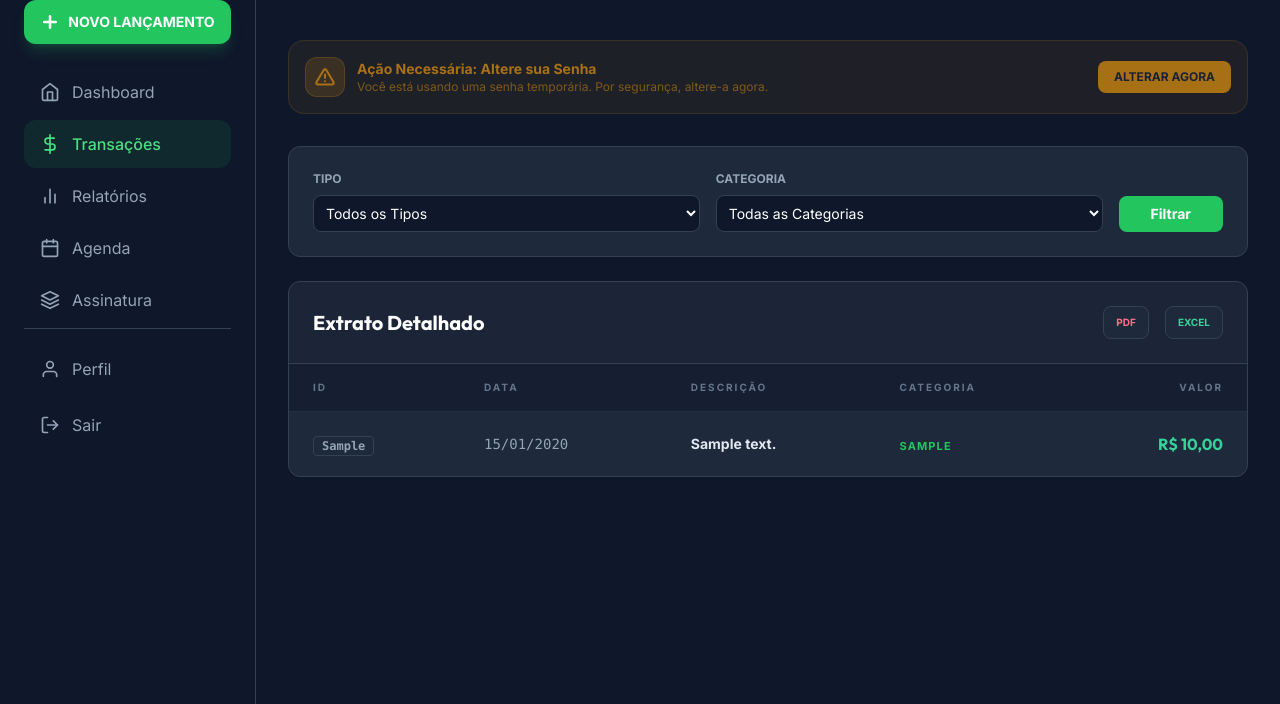
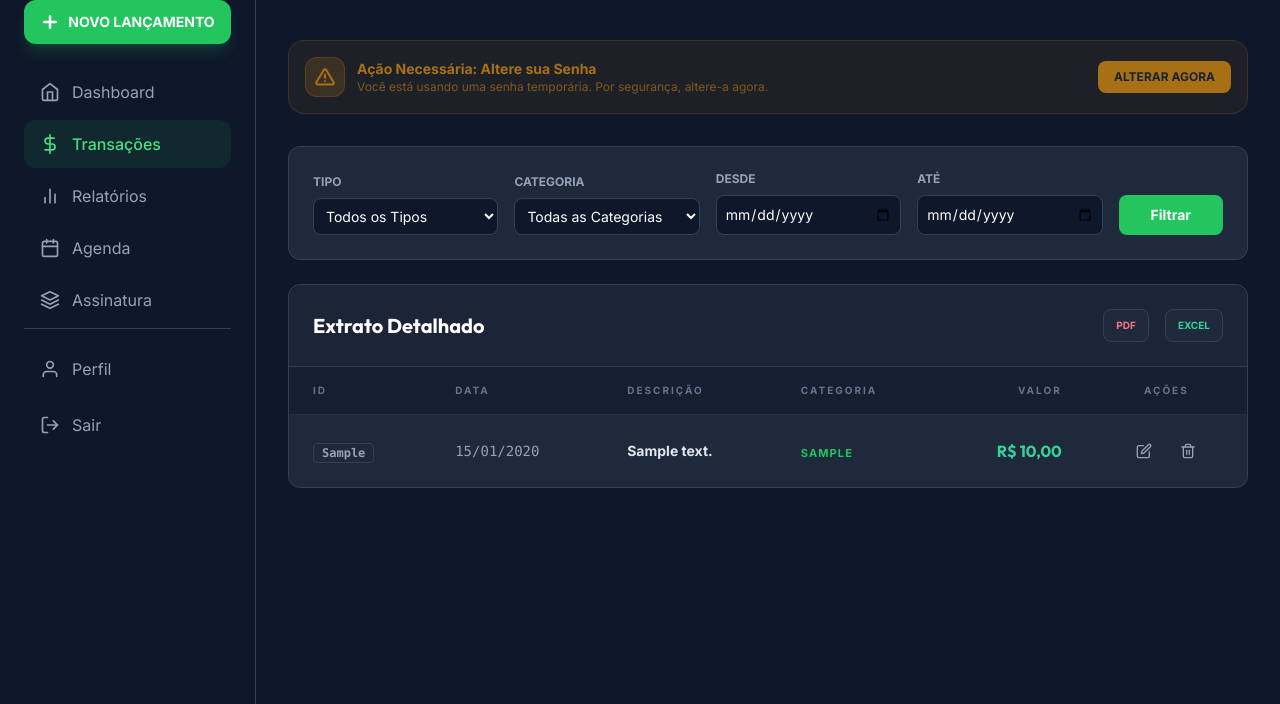
Before and after one commit to andresperes33/AGENTE-FINANCEIRO, a Django app: page /transacoes/ in a window 1280 px wide. Shown: the part 96-800 px from the top of the page. Run offline with Django 5.2, Linux system fonts and the light colour scheme; a user stored in the database is signed in; tables that the repository leaves empty hold one stand-in row (values such as "Sample post"); parts of the project's set-up code (start-up, migrations or seed data) failed here and were passed over; some libraries are stand-ins or nearby versions.

Commit message:
ajustando o dashboard

```diff
--- a/templates/dashboard/transactions_list.html
+++ b/templates/dashboard/transactions_list.html
@@ -7,7 +7,7 @@
     <!-- Filtros -->
     <div class="bg-dark-lighter border border-dark-border rounded-xl p-6 shadow-sm">
         <form method="get" class="flex flex-wrap items-end gap-4" id="filterForm">
-            <div class="flex-1 min-w-[200px]">
+            <div class="flex-1 min-w-[150px]">
                 <label class="block text-xs font-bold text-slate-400 uppercase mb-2">Tipo</label>
                 <select name="type" id="type_filter_select"
                     class="w-full bg-dark border border-dark-border rounded-lg p-2 text-sm text-white focus:outline-none focus:border-primary">
@@ -16,7 +16,7 @@
                     <option value="expense">Despesas (-)</option>
                 </select>
             </div>
-            <div class="flex-1 min-w-[200px]">
+            <div class="flex-1 min-w-[150px]">
                 <label class="block text-xs font-bold text-slate-400 uppercase mb-2">Categoria</label>
                 <select name="category" id="category_filter_select"
                     class="w-full bg-dark border border-dark-border rounded-lg p-2 text-sm text-white focus:outline-none focus:border-primary">
@@ -24,8 +24,18 @@
                     {% for c in categories %}<option value="{{ c }}">{{ c }}</option>{% endfor %}
                 </select>
             </div>
+            <div class="flex-1 min-w-[150px]">
+                <label class="block text-xs font-bold text-slate-400 uppercase mb-2">Desde</label>
+                <input type="date" name="date_from" id="date_from_input" value="{{ date_from|default:'' }}"
+                    class="w-full bg-dark border border-dark-border rounded-lg p-2 text-sm text-white focus:outline-none focus:border-primary">
+            </div>
+            <div class="flex-1 min-w-[150px]">
+                <label class="block text-xs font-bold text-slate-400 uppercase mb-2">Até</label>
+                <input type="date" name="date_to" id="date_to_input" value="{{ date_to|default:'' }}"
+                    class="w-full bg-dark border border-dark-border rounded-lg p-2 text-sm text-white focus:outline-none focus:border-primary">
+            </div>
             <button type="submit"
-                class="bg-primary hover:bg-primary-dark text-white font-bold py-2 px-8 rounded-lg text-sm transition-all active:scale-95">Filtrar</button>
+                class="bg-primary hover:bg-primary-dark text-white font-bold py-2.5 px-8 rounded-lg text-sm transition-all active:scale-95">Filtrar</button>
         </form>
     </div>
 
@@ -34,10 +44,10 @@
         <div class="p-6 border-b border-dark-border flex justify-between items-center bg-dark/20 text-white">
             <h3 class="font-display text-xl font-bold">Extrato Detalhado</h3>
             <div class="flex gap-4">
-                <a href="{% url 'dashboard:export_pdf' %}?type={{ type_filter|default:'' }}&category={{ category_filter|default:'' }}"
-                    class="text-[10px] font-bold text-rose-400 bg-slate-800 px-3 py-2 rounded-lg border border-dark-border uppercase">PDF</a>
-                <a href="{% url 'dashboard:export_excel' %}?type={{ type_filter|default:'' }}&category={{ category_filter|default:'' }}"
-                    class="text-[10px] font-bold text-emerald-400 bg-slate-800 px-3 py-2 rounded-lg border border-dark-border uppercase">Excel</a>
+                <a href="{% url 'dashboard:export_pdf' %}?type={{ type_filter|default:'' }}&category={{ category_filter|default:'' }}&date_from={{ date_from|default:'' }}&date_to={{ date_to|default:'' }}"
+                    class="text-[10px] font-bold text-rose-400 bg-slate-800 px-3 py-2 rounded-lg border border-dark-border uppercase hover:bg-rose-500/10 transition-colors">PDF</a>
+                <a href="{% url 'dashboard:export_excel' %}?type={{ type_filter|default:'' }}&category={{ category_filter|default:'' }}&date_from={{ date_from|default:'' }}&date_to={{ date_to|default:'' }}"
+                    class="text-[10px] font-bold text-emerald-400 bg-slate-800 px-3 py-2 rounded-lg border border-dark-border uppercase hover:bg-emerald-500/10 transition-colors">Excel</a>
             </div>
         </div>
 
@@ -52,6 +62,7 @@
                         <th class="px-6 py-4">Descrição</th>
                         <th class="px-6 py-4">Categoria</th>
                         <th class="px-6 py-4 text-right">Valor</th>
+                        <th class="px-6 py-4 text-center">Ações</th>
                     </tr>
                 </thead>
                 <tbody class="divide-y divide-dark-border/50">
@@ -75,6 +86,32 @@
                             class="px-6 py-5 text-right font-display font-bold text-base {% if t.type == 'income' %}text-emerald-400{% else %}text-rose-400{% endif %}">
                             R$ {{ t.amount|floatformat:2 }}
                         </td>
+                        <td class="px-6 py-5 text-center">
+                            <div class="flex justify-center gap-3">
+                                <a href="{% url 'dashboard:transaction_edit' t.pk %}"
+                                    class="p-2 text-slate-400 hover:text-primary hover:bg-primary/10 rounded-lg transition-all"
+                                    title="Editar">
+                                    <svg width="16" height="16" viewBox="0 0 24 24" fill="none" stroke="currentColor"
+                                        stroke-width="2" stroke-linecap="round" stroke-linejoin="round">
+                                        <path d="M11 4H4a2 2 0 0 0-2 2v14a2 2 0 0 0 2 2h14a2 2 0 0 0 2-2v-7"></path>
+                                        <path d="M18.5 2.5a2.121 2.121 0 0 1 3 3L12 15l-4 1 1-4 9.5-9.5z"></path>
+                                    </svg>
+                                </a>
+                                <a href="{% url 'dashboard:transaction_delete' t.pk %}"
+                                    class="p-2 text-slate-400 hover:text-rose-500 hover:bg-rose-500/10 rounded-lg transition-all"
+                                    title="Excluir">
+                                    <svg width="16" height="16" viewBox="0 0 24 24" fill="none" stroke="currentColor"
+                                        stroke-width="2" stroke-linecap="round" stroke-linejoin="round">
+                                        <polyline points="3 6 5 6 21 6"></polyline>
+                                        <path
+                                            d="M19 6v14a2 2 0 0 1-2 2H7a2 2 0 0 1-2-2V6m3 0V4a2 2 0 0 1 2-2h4a2 2 0 0 1 2 2v2">
+                                        </path>
+                                        <line x1="10" y1="11" x2="10" y2="17"></line>
+                                        <line x1="14" y1="11" x2="14" y2="17"></line>
+                                    </svg>
+                                </a>
+                            </div>
+                        </td>
                     </tr>
                     {% endfor %}
                 </tbody>
@@ -90,6 +127,8 @@
     // Configuração dos filtros
     document.getElementById('type_filter_select').value = "{{ type_filter|default:'' }}";
     document.getElementById('category_filter_select').value = "{{ category_filter|default:'' }}";
+    document.getElementById('date_from_input').value = "{{ date_from|default:'' }}";
+    document.getElementById('date_to_input').value = "{{ date_to|default:'' }}";
     // Preenchimento de dados seguro (Imune a formatadores)
     document.querySelectorAll('.js-fill').forEach(el => { el.textContent = el.getAttribute('data-val'); });
 </script>
```
